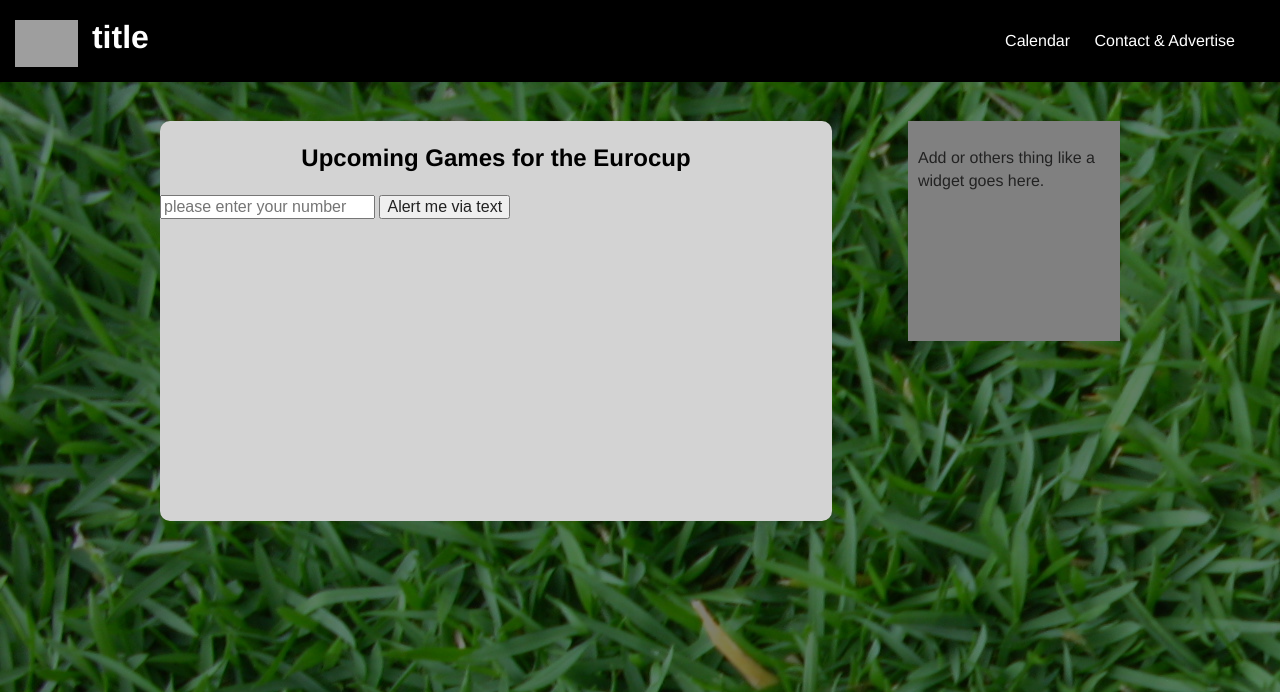
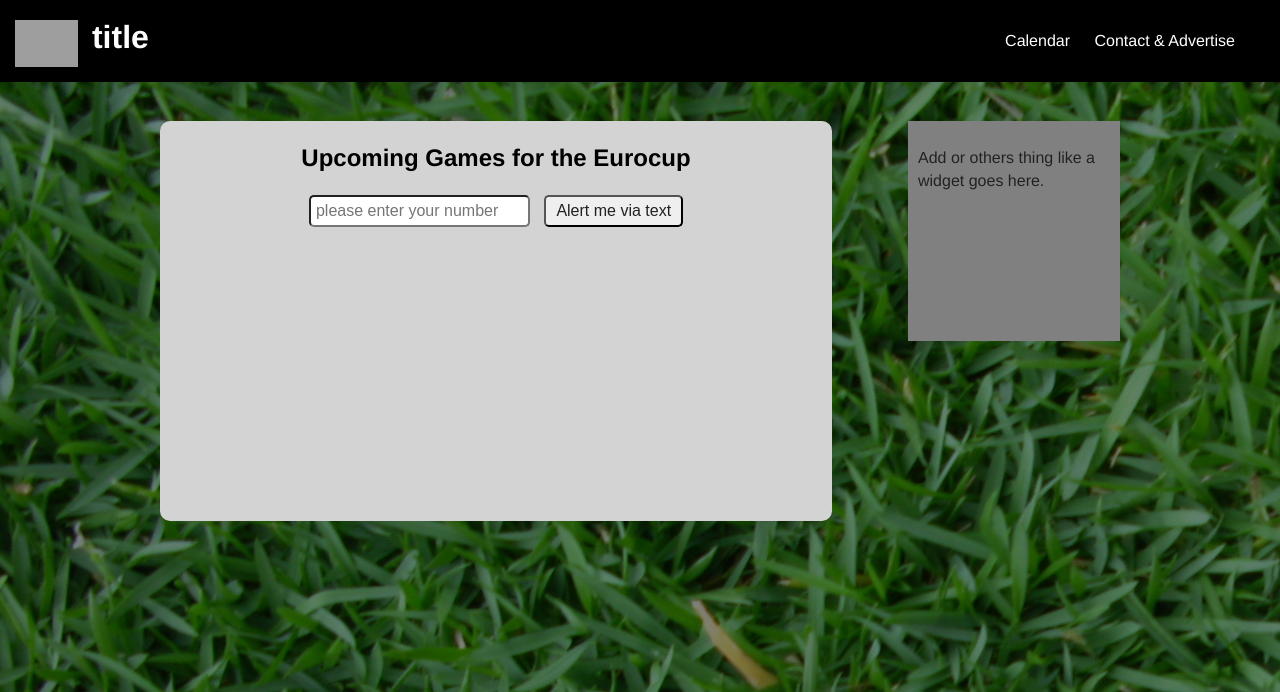
Before and after one commit to datalynk/soccer_times, a PHP site: page / in a window 1280 px wide. Shown: the top 692 px of the page. Run offline with PHP 8.4, Linux system fonts and the light colour scheme; some libraries are stand-ins or nearby versions; grey boxes are pictures that could not be loaded.

Commit message:
changed style of input and text button form. also added enterkey functionality on the input box for text messages

```diff
--- a/css/style.css
+++ b/css/style.css
@@ -102,7 +102,6 @@ header nav a {
 	height: 630px;
 	margin: 0px auto;
 	padding: 20px;
-
 }
 
 #main_wrap .transparency {
@@ -150,13 +149,35 @@ footer {
 
 }
 
-/* --------- Content Styles --------- */
+/* --------- Content Section --------- */
 
 #content h2 {
 	text-align:center;
 	color:black;
 }
 
+form.text_alert {
+	text-align:center;
+}
+
+form.text_alert input {
+	border-radius: 5px;
+	-moz-border-radius:5px;
+	-webkit-border-radius:5px;
+	padding:5px;
+}
+
+form.text_alert .text_button {
+	border-radius: 5px;
+	-moz-border-radius:5px;
+	-webkit-border-radius:5px;
+	padding:5px 10px;
+	margin-left: 10px;
+}
+
+
+
+/* ---------- Random Styles ---------- */
 
 .floatL {float:left;}
 .floatR { float:right;}
--- a/index.html
+++ b/index.html
@@ -30,7 +30,7 @@
 			<h2>Upcoming Games for the Eurocup</h2>
 			<form class="text_alert">
 				<input type="text" class="submitter_number"placeholder="please enter your number"/>
-				<button class="text_alert">Alert me via text</button>
+				<button class="text_button">Alert me via text</button>
 			</form>
 		</div>
 		<div id="sidebar_right">
--- a/js/script.js
+++ b/js/script.js
@@ -1,25 +1,33 @@
-// Event Handlers
-
 // instantiate AJAX
 var req = new XMLHttpRequest();
 
-$('button.text_alert').click(function() {
 
+// pull value from input and send to php script to send a text message.
+
+function submit_and_text() {
 	var submitter_number = $('form.text_alert input').val();
 	var params = "submitter_number="+submitter_number;
 	req.open("POST", "sendsms.php", true);
-
 	req.setRequestHeader("Content-type", "application/x-www-form-urlencoded");
 
 	req.onreadystatechange = function() {
 		if(req.readyState == 4 && req.status == 200) {
 			var return_data = req.responseText;
 			$('.response').text(return_data);
+			$('form.text_alert input').val('');
 		}
 	}
 	req.send(params);
+}
+
+
+// --------- Event Handlers ---------- //
+$('button.text_button').click(function() {
+	submit_and_text();
 });
 
-
-
-// "location.php?lat="+position.coords.latitude
+$('form.text_alert input').bind('keypress', function(e){
+	if (e.keyCode==13) {
+		submit_and_text();
+	}
+});
--- a/sendsms.php
+++ b/sendsms.php
@@ -32,7 +32,7 @@ $submitter_number = $_POST['submitter_number'];
     // Feel free to change/add your own phone number and name here.
     $people = array(
 //        "+19253300913" => "Alex Tandy",
-		$submitter_number => "JoeShmoe",
+		$submitter_number => "Joe Shmoe",
     );
 
     // Step 5: Loop over all our friends. $number is a phone number above, and
@@ -49,7 +49,7 @@ $submitter_number = $_POST['submitter_number'];
             $number,
 
             // the sms body
-            "Hey $name, Monkey Party at 6PM. Bring Bananas!"
+            "Hey $name, this thing is working!"
         );
 
         // Display a confirmation message on the screen
```
